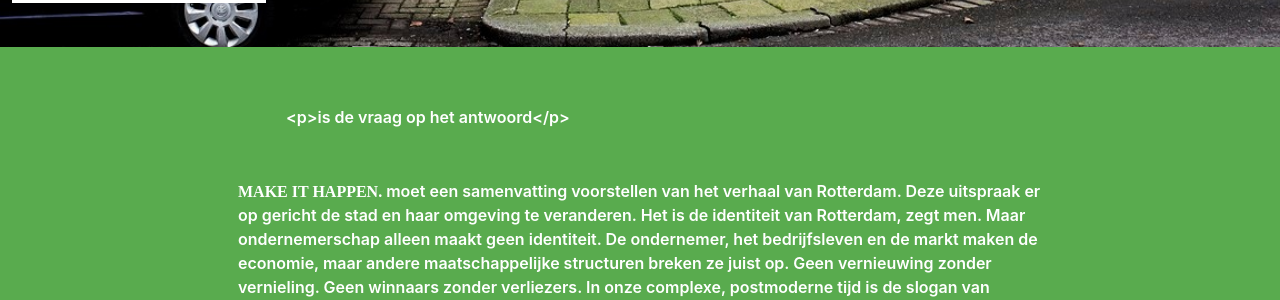
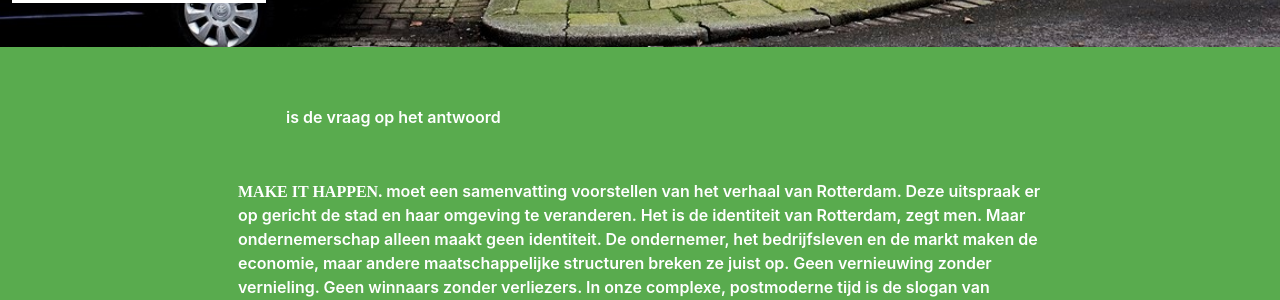
Before and after one commit to norealdirection/norealdirection.github.io, a Jekyll site: the page built from index.markdown, in a window 1280 px wide and 900 px high, scrolled down 480 px. Shown: the part 153-453 px from the top of the window. Built offline with Jekyll 4.4.1, drawn with Linux system fonts in a browser that asks for light colours.

Commit message:
Update index.markdown

```diff
--- a/index.markdown
+++ b/index.markdown
@@ -4,7 +4,7 @@
 order: 0
 subtitle: |
 ---
-<img href="assets/logos/iih-b.svg" style="line-height: 1.33; display: inline-block; margin: 24px;"><p>is de vraag op het antwoord</p><img href="assets/logos/mih-b.svg" style="line-height: 1.33; display: inline-block; margin: 24px;">
+<img href="assets/logos/iih-b.svg" style="line-height: 1.33; display: inline-block; margin: 24px;" markdown="1">is de vraag op het antwoord<img href="assets/logos/mih-b.svg" style="line-height: 1.33; display: inline-block; margin: 24px;" markdown="1">
 
 **MAKE IT HAPPEN.** moet een samenvatting voorstellen van het verhaal van Rotterdam. Deze uitspraak er op gericht de stad en haar omgeving te veranderen. Het is de identiteit van Rotterdam, zegt men. Maar ondernemerschap alleen maakt geen identiteit. De ondernemer, het bedrijfsleven en de markt maken de economie, maar andere maatschappelijke structuren breken ze juist op. Geen vernieuwing zonder vernieling. Geen winnaars zonder verliezers. In onze complexe, postmoderne tijd is de slogan van Rotterdam echter niet per se verkeerd, maar wel incompleet; het ontbreekt haar aan reflectie. Onder het fineer van haar _can-do_ mentaliteit vindt men een ander stedelijke bewustzijn. Een bewustzijn dat getuigen is van de (toenemende) onmogelijkheid om de werkelijkheid—en de stad—te maken. Zelfs Rotterdam kan namelijk niet altijd de werkelijkheid naar haar hand zetten.
 
```
